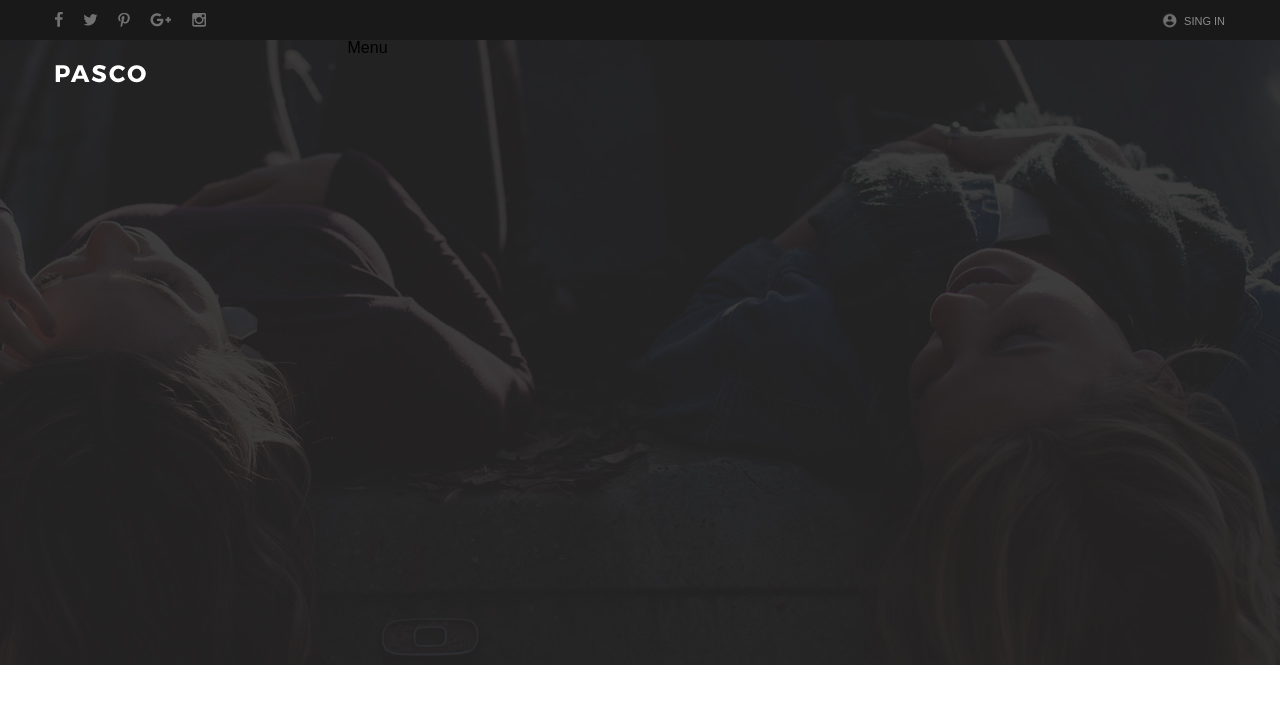
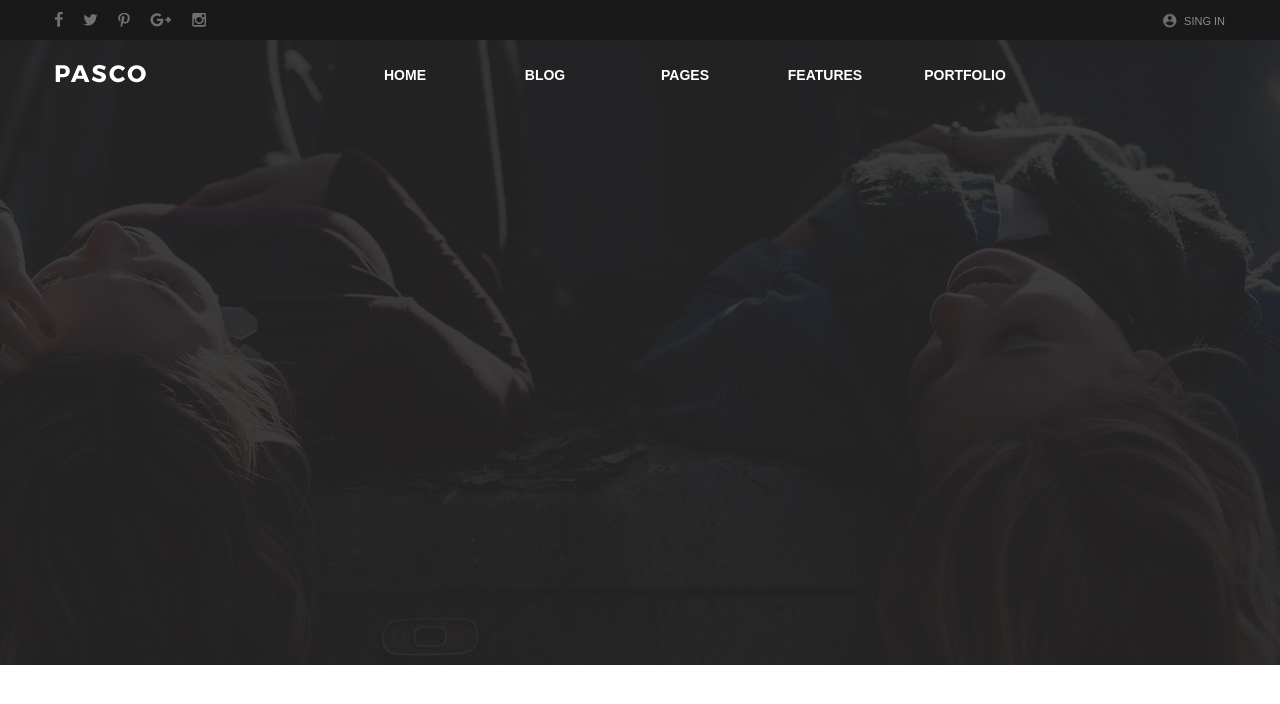
Before and after one commit to IrynaHutsol/blog-learn-react, a React (Create React App) app: page / in a window 1280 px wide. Shown: the top 704 px of the page. Built offline with nearby package versions, Linux system fonts and the light colour scheme.

Commit message:
changed style

```diff
--- a/src/App/Header/Header.js
+++ b/src/App/Header/Header.js
@@ -7,6 +7,7 @@ import './singin.css'
 import SocialIcon from './SocialIcon/SocialIcon';
 import SingIn from './SingIn/SingIn';
 import Logo from './Logo/Logo';
+import Menu from './Menu/Menu';
 
 
 const Header =() => {
@@ -30,7 +31,7 @@ const Header =() => {
                         <Logo/>
                     </div>
                     <div className="col-lg-9">
-                        Menu
+                        <Menu/>
                     </div>
                 </div>
             </div>
--- a/src/App/Header/Logo/Logo.js
+++ b/src/App/Header/Logo/Logo.js
@@ -5,7 +5,7 @@ const Logo =() => {
 	return (
         <div className="logo-container">
             <a href="" className="logo">
-                <img src={logo} alt="PASCO" />
+                <img src={logo} alt="PASCO"/>
             </a>
         </div>
     );
--- /dev/null
+++ b/src/App/Header/Menu/Menu.js
@@ -0,0 +1,17 @@
+import React from 'react';
+
+const Menu =() => {
+    return (
+        <div className="menu">
+			<ul className="nav">
+				<li><a href="">Home</a></li>
+				<li><a href="">Blog</a></li>
+				<li><a href="">Pages</a></li>
+				<li><a href="">Features</a></li>
+				<li><a href="">Portfolio</a></li>
+			</ul>
+        </div>
+    );
+}
+
+export default Menu;
--- a/src/App/Header/header.css
+++ b/src/App/Header/header.css
@@ -18,3 +18,32 @@
 .logo {
 	line-height: 4.8;
 }
+
+.menu {
+	height: 70px;
+}
+
+.nav li {
+	float: left;
+	margin-right: 25px;
+  }
+
+  .nav li:last-child {
+	margin-right: 0px;
+  }
+
+  .nav a {
+	height: 70px;
+	line-height: 5.1;
+	width: 115px;
+	text-align: center;
+	font-size: 14px;
+	color: rgb(255, 255, 255);
+	font-weight: bold;
+	text-transform: uppercase;
+	display: block;
+  }
+
+  .nav a:hover {
+	border-bottom: 3px solid rgba(208, 101, 101, 1);
+  }
--- a/src/App/Header/singin.css
+++ b/src/App/Header/singin.css
@@ -1,6 +1,5 @@
 .col-lg-3 {
     width: 25%;
-    height: 40px;
   }
 
 .sing-in {
--- a/src/App/Header/socialIcon.css
+++ b/src/App/Header/socialIcon.css
@@ -1,6 +1,5 @@
 .col-lg-9 {
   width: 75%;
-  height: 40px;
 }
 
 .social-icons {
--- a/src/common/style/base.css
+++ b/src/common/style/base.css
@@ -13,7 +13,6 @@ a {
 .container {
 	width: 1170px;
 	margin: 0 auto;
-	height: 40px;
 	overflow: hidden;
 }
 .row:after {
```
